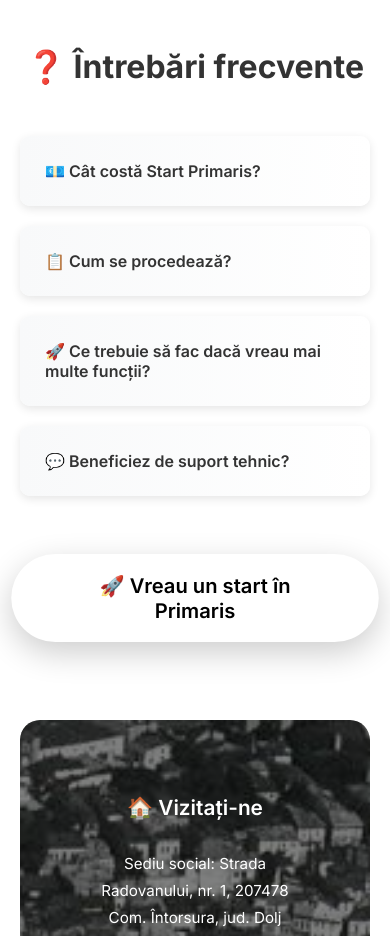
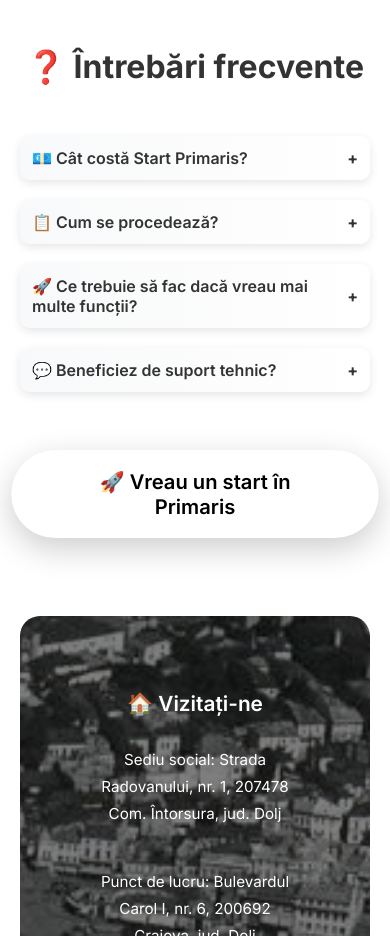
Before and after one commit to pdg01/primaris, a plain HTML site: page index.html in a window 390 px wide. Shown: the part 5500-6436 px from the top of the page. Drawn offline with Linux system fonts and the light colour scheme.

Commit message:
modify responsive faq

```diff
--- a/css/style.css
+++ b/css/style.css
@@ -446,18 +446,21 @@ body {
   .feature-title {
     font-size: 1.3em;
   }
-  .faq-question{
-    font-size: 1em;
+  .faq-question {
+    font-size: 1em; /* Match your existing mobile size */
+    padding: 12px 35px 12px 12px; /* Slightly less padding for mobile, but enough for ::after */
   }
+
   .faq-question::after {
-    content: '';
-    position: absolute;
-    right: 10px;
-    top: 50%;
+    content: '+';
+    right: 12px; /* Adjusted for mobile */
+    font-size: 1em; /* Match your existing mobile size */
     transform: translateY(-50%);
-    font-size: 1em;
-    font-weight: 400;
-    transition: transform 0.3s ease;
+  }
+
+  .faq-question.active::after {
+    content: '–';
+    transform: translateY(-50%) rotate(180deg);
   }
   .footer-grid {
     grid-template-columns: 1fr; /* Stack items vertically */
```
